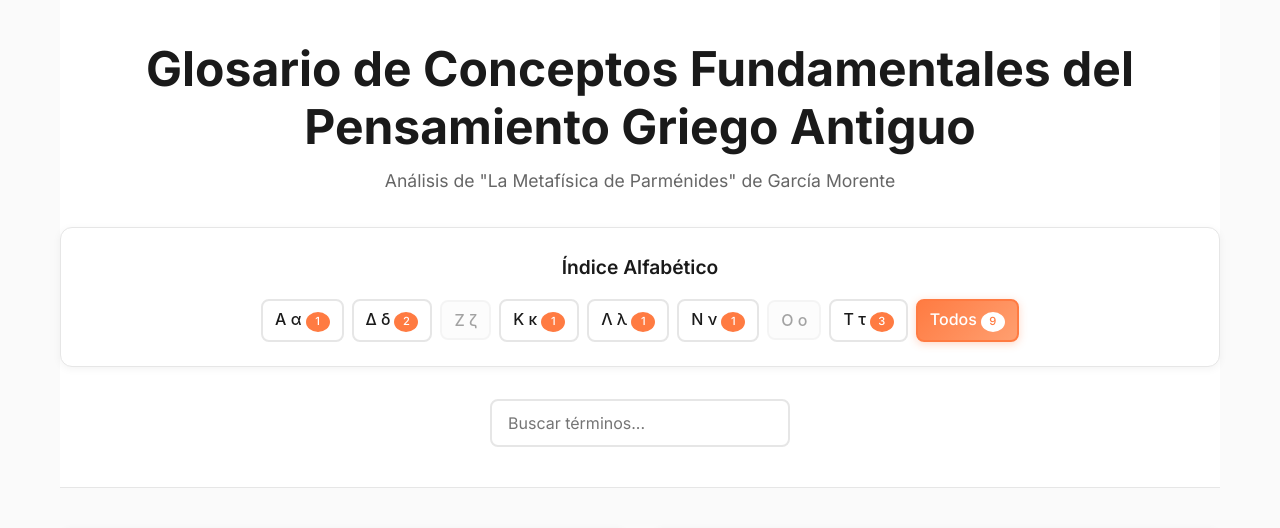
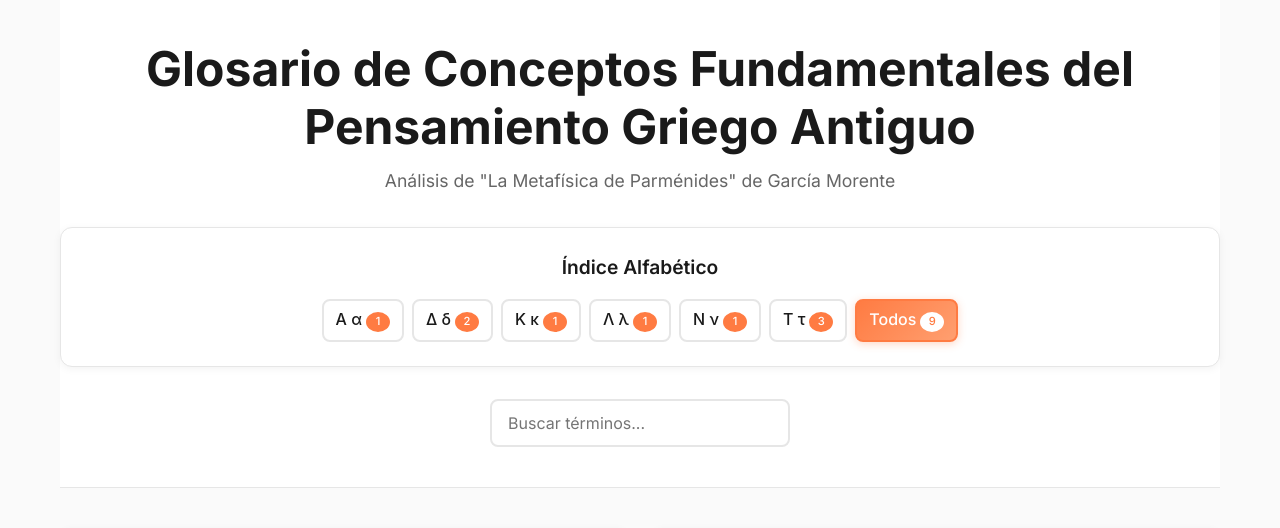
Before and after one commit to juandelossantos/glosario-filosofia-antigua, a plain HTML site: page index.html in a window 1280 px wide. Shown: the top 528 px of the page. Drawn offline with Linux system fonts and the light colour scheme.

Commit message:
🔧 Optimización del índice alfabético
✨ Mejora UX:
- Eliminadas letras sin términos (Ζ ζ, Ο ο)
- Solo 6 letras activas con términos reales
- Índice más limpio y funcional

📊 Distribución final:
- Α α (1): Ἀλήθεια
- Δ δ (2): Δόξα, Διαλεκτική
- Κ κ (1): Κόσμος
- Λ λ (1): Λόγος
- Ν ν (1): Νοῦς
- Τ τ (3): Τὸ ὄν, Τὸ μὴ ὄν, Ταυτότης

🎯 Resultado: Navegación más intuitiva sin botones vacíos

```diff
--- a/index.html
+++ b/index.html
@@ -20,11 +20,9 @@
                     <div class="alphabet-grid">
                         <button class="letter-btn" data-letter="α">Α α</button>
                         <button class="letter-btn" data-letter="δ">Δ δ</button>
-                        <button class="letter-btn" data-letter="ζ">Ζ ζ</button>
                         <button class="letter-btn" data-letter="κ">Κ κ</button>
                         <button class="letter-btn" data-letter="λ">Λ λ</button>
                         <button class="letter-btn" data-letter="ν">Ν ν</button>
-                        <button class="letter-btn" data-letter="ο">Ο ο</button>
                         <button class="letter-btn" data-letter="τ">Τ τ</button>
                         <button class="letter-btn active" data-letter="todos">Todos</button>
                     </div>
```
